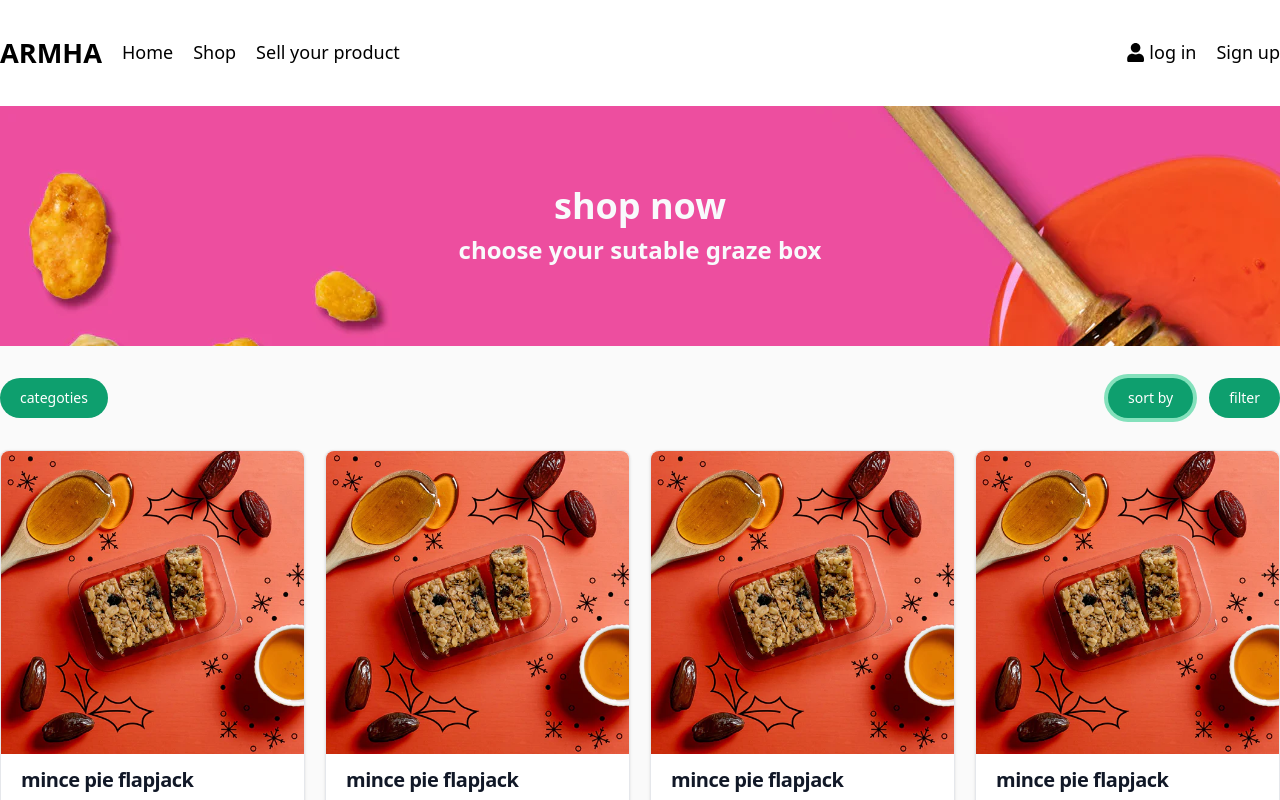
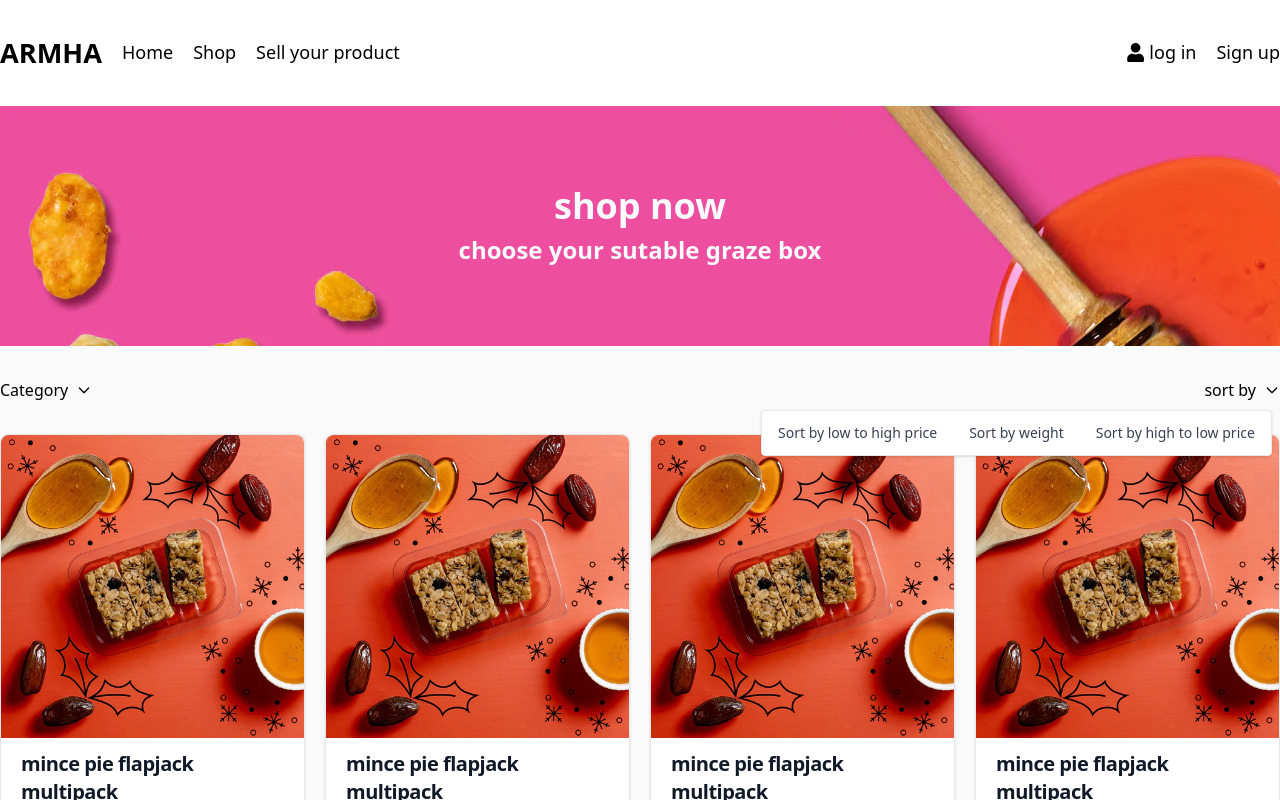
Before and after one commit to DOTL-Amir-R/snackShop, a React (Vite) app in the folder MERN_shop_project/view/: page /shop in a window 1280 px wide. Both pictures are taken after a click on the button "sort by". Shown: the top 800 px of the page. Built offline with nearby package versions, Linux system fonts and the light colour scheme.

Commit message:
updated shop ui

```diff
--- a/MERN_shop_project/view/src/components/index.js
+++ b/MERN_shop_project/view/src/components/index.js
@@ -1,3 +1,3 @@
-export * from './FloatLableInput/index.jsx'
-export * from './shared/RadioCheckBox'
-export * from './shared/RatingCard'
+export * from './FloatLableInput'
+// export * from './common'
+export * from './shared'
--- /dev/null
+++ b/MERN_shop_project/view/src/components/shared/DropDownItemMenu/index.jsx
@@ -0,0 +1,15 @@
+export function DropDownItemMenu({titleOfItem}) {
+    return (
+
+        <>
+            <li>
+                        <a
+                            href="#"
+                            className="block px-4 py-2 hover:bg-gray-100 dark:hover:bg-gray-600 dark:hover:text-white"
+                        >
+                            {titleOfItem}
+                        </a>
+            </li>
+        </>
+    );
+}
--- /dev/null
+++ b/MERN_shop_project/view/src/components/shared/DropDownMenuHover/index.jsx
@@ -0,0 +1,25 @@
+export function DropDownMenuContainer({titleOfItem}) {
+    return (
+
+        <>
+<button id="dropdownDefaultButton" data-dropdown-toggle="dropdown" class="text-white bg-blue-700 hover:bg-blue-800 focus:ring-4 focus:outline-none focus:ring-blue-300 font-medium rounded-lg text-sm px-4 py-2.5 text-center inline-flex items-center dark:bg-blue-600 dark:hover:bg-blue-700 dark:focus:ring-blue-800" type="button">Dropdown button <svg class="w-4 h-4 ml-2" aria-hidden="true" fill="none" stroke="currentColor" viewBox="0 0 24 24" xmlns="http://www.w3.org/2000/svg"><path stroke-linecap="round" stroke-linejoin="round" stroke-width="2" d="M19 9l-7 7-7-7"></path></svg></button>
+
+<div id="dropdown" class="z-10 hidden bg-white divide-y divide-gray-100 rounded-lg shadow w-44 dark:bg-gray-700">
+    <ul class="py-2 text-sm text-gray-700 dark:text-gray-200" aria-labelledby="dropdownDefaultButton">
+      <li>
+        <a href="#" class="block px-4 py-2 hover:bg-gray-100 dark:hover:bg-gray-600 dark:hover:text-white">Dashboard</a>
+      </li>
+      <li>
+        <a href="#" class="block px-4 py-2 hover:bg-gray-100 dark:hover:bg-gray-600 dark:hover:text-white">Settings</a>
+      </li>
+      <li>
+        <a href="#" class="block px-4 py-2 hover:bg-gray-100 dark:hover:bg-gray-600 dark:hover:text-white">Earnings</a>
+      </li>
+      <li>
+        <a href="#" class="block px-4 py-2 hover:bg-gray-100 dark:hover:bg-gray-600 dark:hover:text-white">Sign out</a>
+      </li>
+    </ul>
+</div>
+        </>
+    );
+}
--- a/MERN_shop_project/view/src/layout/core/footer/index.jsx
+++ b/MERN_shop_project/view/src/layout/core/footer/index.jsx
@@ -63,7 +63,7 @@ export function Footer() {
             <div className='flex items-center justify-center font-size-18 font-weight-400 color-gray-7a7a7a pt-2.5'>
                 <FaCopyright/>2023 nature delivered ltd
             </div>
-            <div className='flex justify-center font-size-18 font-weight-400 color-gray-7a7a7a mouse-pointer pt-2.5' >
+            <div className='flex justify-center font-size-18 font-weight-400 color-gray-7a7a7a mouse-pointer py-2.5' >
                 cookie preferences
             </div>
         </div>
--- /dev/null
+++ b/MERN_shop_project/view/src/page/shop/categories/index.jsx
@@ -0,0 +1,16 @@
+import { Dropdown } from 'flowbite-react';
+
+export function Categories() {
+    return (
+        <>
+            <Dropdown label="Category" inline={true} >
+                <div className='flex'>
+                <Dropdown.Item>Vegeterian</Dropdown.Item>
+                <Dropdown.Item>Free suger</Dropdown.Item>
+                <Dropdown.Item>Heavy suger</Dropdown.Item>
+                </div>
+
+            </Dropdown>
+        </>
+    );
+}
--- a/MERN_shop_project/view/src/page/shop/index.jsx
+++ b/MERN_shop_project/view/src/page/shop/index.jsx
@@ -5,6 +5,11 @@ import grazeNewHero from '../../assets/img/graze_new_hero.webp';
 import PunnetFlapjackLimitedEdition from '../../assets/img/Punnet-Flapjack-Limited-Edition.webp';
 import { Header } from '../../layout/core/header';
 import { Footer } from '../../layout/core/footer';
+import { DropDownItemMenu } from '../../components/shared/DropDownItemMenu';
+import { DropDownMenuContainer } from '../../components/shared/DropDownMenuHover';
+import { Dropdown } from 'flowbite-react';
+import { SortByMenu } from './sortByMenu';
+import { Categories } from './categories';
 
 function Shop() {
     return (
@@ -23,17 +28,11 @@ function Shop() {
                     </p>
                 </div>
                 <div className="flex container pt-8 gap-4">
-                    <div className="grow">
-                        <button className="text-white bg-green-500 hover:bg-green-600 focus:ring-4 focus:outline-none focus:ring-green-300 font-medium rounded-3xl text-sm px-5 py-2.5 text-center">
-                            categoties
-                        </button>
+                    <div className="grow items-center">
+                        <Categories/>
+
                     </div>
-                    <button className="text-white bg-green-500 hover:bg-green-600 focus:ring-4 focus:outline-none focus:ring-green-300 font-medium rounded-3xl text-sm px-5 py-2.5 text-center">
-                        sort by
-                    </button>
-                    <button className="text-white text-start bg-green-500 hover:bg-green-600 focus:ring-4 focus:outline-none focus:ring-green-300 font-medium rounded-3xl text-sm px-5 py-2.5 ">
-                        filter
-                    </button>
+                    <SortByMenu/>
                 </div>
                 <section className="grid grid-cols-4 gap-5 container py-8">
                     <ProductCard
--- /dev/null
+++ b/MERN_shop_project/view/src/page/shop/sortByMenu/index.jsx
@@ -0,0 +1,15 @@
+import { Dropdown } from 'flowbite-react';
+
+export function SortByMenu() {
+    return (
+        <>
+            <Dropdown label="sort by" inline={true} >
+                <div className='flex'>
+                    <Dropdown.Item>Sort by low to high price</Dropdown.Item>
+                    <Dropdown.Item>Sort by weight</Dropdown.Item>
+                    <Dropdown.Item>Sort by high to low price</Dropdown.Item>
+                </div>
+            </Dropdown>
+        </>
+    );
+}
```
Also changed, not shown: MERN_shop_project/view/src/components/shared/index.js (added, +8 -0 lines).
